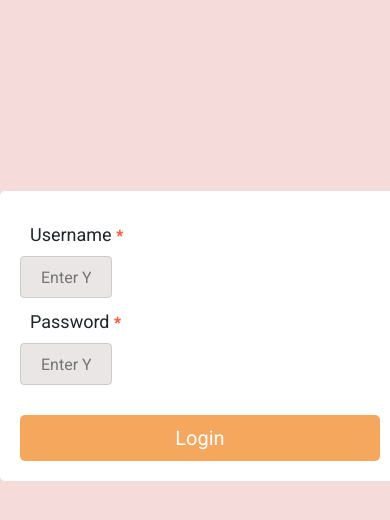
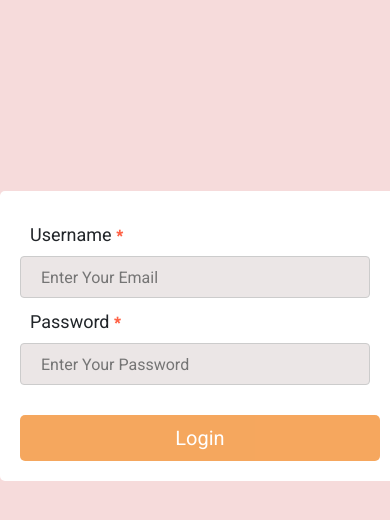
Before and after one commit to Aastha1murdia/hostelmanagementdevelopment, a React app: page /login in a window 390 px wide. Shown: the part 60-580 px from the top of the page. Built offline with nearby package versions, Linux system fonts and the light colour scheme; a web font is replaced by a local one.

Commit message:
Added responsiveness for login form

```diff
--- a/src/components/login/Login.css
+++ b/src/components/login/Login.css
@@ -60,3 +60,27 @@ button:disabled {
   opacity: 0.65;
   cursor: not-allowed;
 }
+
+@media (max-width:11640px){
+  input[type="text"],[type="password"]{
+    width:370px;
+  }
+}
+
+@media (max-width:980px){
+  input[type="text"],[type="password"]{
+    width:370px;
+  }
+}
+
+@media (max-width:740px){
+  input[type="text"],[type="password"]{
+    width:360px;
+  }
+}
+
+@media (max-width:500px){
+  input[type="text"],[type="password"]{
+    width:350px;
+  }
+}
```
